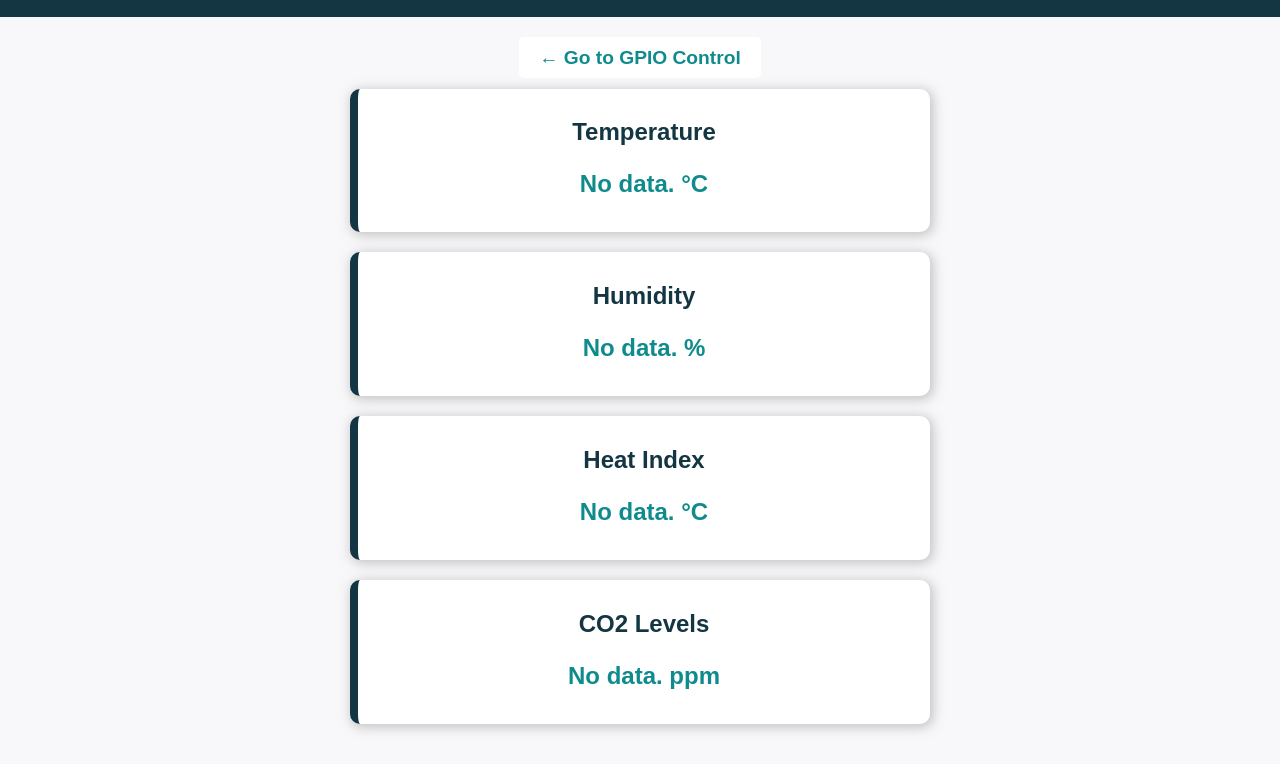
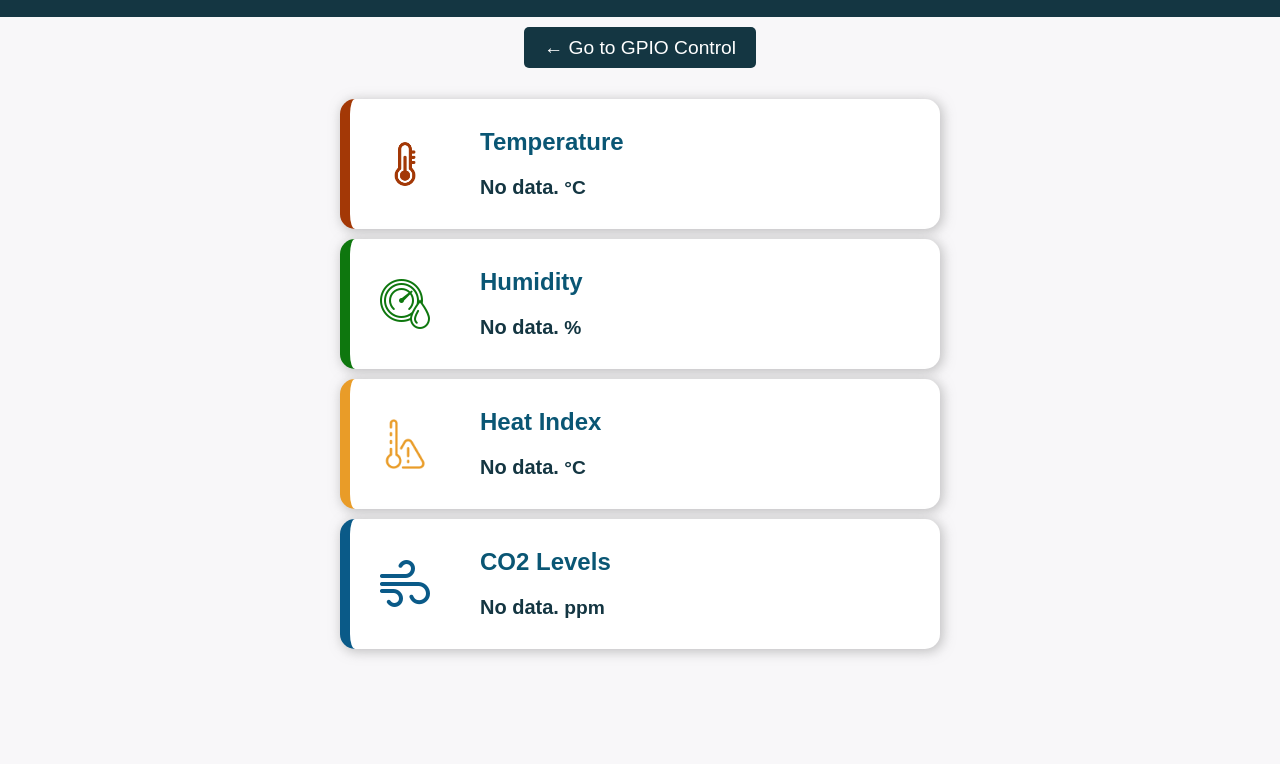
Before and after one commit to stephanopineda/embedded_home, a plain HTML site: page data/sensors.html in a window 1280 px wide. Shown: the part 55-819 px from the top of the page. Drawn offline with Linux system fonts and the light colour scheme.

Commit message:
konting changes

```diff
--- a/data/sensors.html
+++ b/data/sensors.html
@@ -14,9 +14,8 @@
       color: white;
     }
     h2 {
-      font-size: 1.5rem;
-      font-weight: bold;
-      color: #143642;
+      font-size: 15px;
+      color: #0a5674;
     }
     .topnav {
       overflow: hidden;
@@ -27,33 +26,79 @@
       margin: 0;
     }
     .content {
-      padding: 30px;
+      padding: 20px;
       max-width: 600px;
       margin: 0 auto;
     }
     .card {
-      border-left: 8px solid #143642;
       background-color: #fff;
       box-shadow: 2px 2px 12px 1px rgba(140,140,140,.5);
       padding: 10px;
-      border-radius: 10px;
-      margin: 10px;
-      margin-top: 20px;
+      border-radius: 15px;
+      margin-top: 10px;
+      display: flex;
+      align-items: center;
+    }
+    .card img {
+      width: 50px;
+      height: 50px;
+      margin-left: 20px;
+      margin-right: 50px;
+    }
+    .card-content {
+      text-align: left;
+    }
+    .temp {
+      margin-top: 40px;
+      border-left: 10px solid #a33806;
+    }
+    .humidity {
+      border-left: 10px solid #0e770e;
+    }
+    .heatindex {
+      border-left: 10px solid #e99c28;
+    }
+    .co2 {
+      border-left: 10px solid #0a5a88;
     }
     .sensor-data {
+      font-size: 20px;
+      color: #143642;
+      font-weight: bold;
+    }
+    span {
+      font-size: 20px;
+      color: #143642;
+    }
+    .navlink {
+      font-size: 14px;
+      color: #fff;
+      text-decoration: none;
+      border-radius: 5px;
+      padding: 10px 20px;
+      background-color: #143642;
+    }
+
+    @media (min-width: 768px) {
+      .navlink {
+        font-size: 20px;
+      }
+      .navlink:hover, .navlink:active {
+        background-color: #0f8b8d;
+      }
+      .card img {
+        width: 50px;
+        height: 50px;
+      }
+      h2 {
         font-size: 1.5rem;
-      color: #0f8b8d;
-      font-weight: bold;
+      }
+      .sensor-data {
+        font-size: 1.2rem;
       }
       .navlink {
         font-size: 1.2rem;
-      color: #0f8b8d;
-      text-decoration: none;
-      font-weight: bold;
-      margin: 10px;
-      border-radius: 5px;
-      padding: 10px 20px;
-      background-color: #fff;
+      }
     }
   </style>
 </head>
@@ -63,21 +108,33 @@
   </div>
   <div class="content">
     <a class="navlink" href="/">← Go to GPIO Control</a>
-    <div class="card">
+    <div class="card temp">
+      <img src="/icons/temp.png" alt="temperature">
+      <div class="card-content">
         <h2>Temperature</h2>
         <p class="sensor-data"><span id="temperature">No data.</span> &deg;C</p>
       </div>
-    <div class="card">
+    </div>
+    <div class="card humidity">
+      <img src="/icons/humidity.png" alt="humidity">
+      <div class="card-content">
         <h2>Humidity</h2>
         <p class="sensor-data"><span id="humidity">No data.</span> %</p>
       </div>
-    <div class="card">
+    </div>
+    <div class="card heatindex">
+      <img src="/icons/heatindex.png" alt="heatindex">
+      <div class="card-content">
         <h2>Heat Index</h2>
         <p class="sensor-data"><span id="heatindex">No data.</span> &deg;C</p>
       </div>
-    <div class="card">
+    </div>
+    <div class="card co2">
+      <img src="/icons/co2.png" alt="co2">
+      <div class="card-content">
         <h2>CO2 Levels</h2>
         <p class="sensor-data"><span id="co2">No data.</span> ppm</p>
+      </div>
     </div>
   </div>
   <script>
```
Also changed, not shown: data/index.html (+11 -7 lines), icons/co2.png (added), icons/heatindex.png (added), icons/humidity.png (added), icons/temp.png (added). Lines whose indentation alone changed are shown as unchanged.
